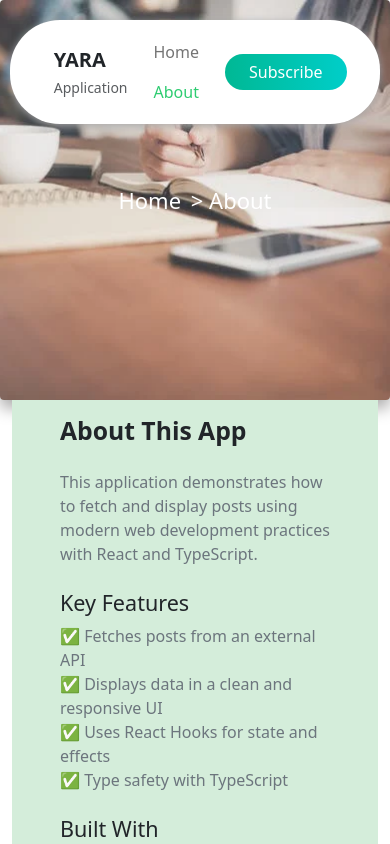
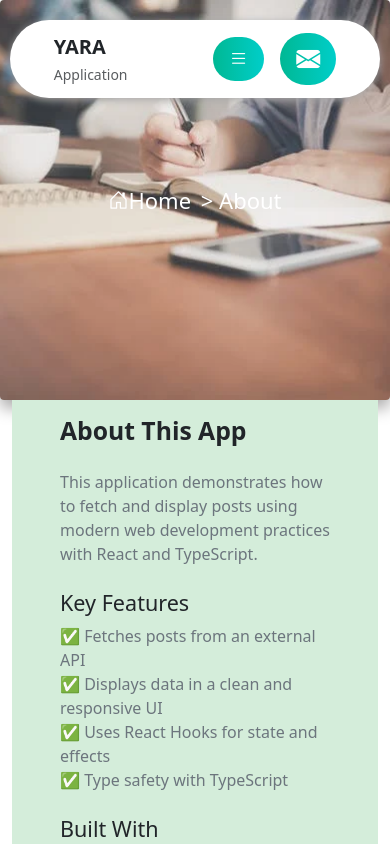
Before and after one commit to isharanilangani/yara_assignment, a React (Create React App) app in the folder frontend-project/: page /about in a window 390 px wide. Shown: the top 844 px of the page. Built offline with nearby package versions, Linux system fonts and the light colour scheme.

Commit message:
style(home): add responsive for mobile and tablet views

```diff
--- a/frontend-project/public/index.html
+++ b/frontend-project/public/index.html
@@ -1,6 +1,10 @@
 <!DOCTYPE html>
 <html lang="en">
   <head>
+    <link
+      rel="stylesheet"
+      href="https://cdn.jsdelivr.net/npm/bootstrap-icons@1.10.5/font/bootstrap-icons.css"
+    />
     <meta charset="UTF-8" />
     <meta name="viewport" content="width=device-width, initial-scale=1.0" />
     <title>Frontend Assignment</title>
--- a/frontend-project/src/components/Navbar.tsx
+++ b/frontend-project/src/components/Navbar.tsx
@@ -1,7 +1,14 @@
 import { NavLink } from "react-router-dom";
 import "../styles/global.css";
+import { useState } from "react";
 
 const Navbar: React.FC = () => {
+  const [dropdownOpen, setDropdownOpen] = useState(false);
+
+  const toggleDropdown = () => {
+    setDropdownOpen(!dropdownOpen);
+  };
+
   return (
     <nav className="custom-navbar fixed-top">
       <div className="container d-flex align-items-center justify-content-between">
@@ -13,7 +20,8 @@ const Navbar: React.FC = () => {
           </div>
         </div>
 
-        <ul className="nav">
+        {/* Desktop view navigation */}
+        <ul className="nav d-none d-md-flex">
           <li className="nav-item">
             <NavLink
               to="/"
@@ -36,9 +44,51 @@ const Navbar: React.FC = () => {
           </li>
         </ul>
 
-        <a className="btn btn-primary rounded-pill px-4" href="#subscribe">
-          Subscribe
-        </a>
+        {/* Mobile view: hamburger + subscribe */}
+        <div className="d-flex align-items-center">
+          <div className="d-md-none me-3">
+            <button
+              className="btn btn-primary rounded-pill px-3 py-2 d-flex align-items-center"
+              onClick={toggleDropdown}
+              style={{ fontSize: "1.2rem" }}
+            >
+              <i className={`bi ${dropdownOpen ? "bi-x-lg" : "bi-list"}`}></i>
+            </button>
+
+            {dropdownOpen && (
+              <div
+                className="dropdown-menu d-block dropdown-fade"
+                style={{ position: "absolute", top: "50px", right: "20px", zIndex: 1000 }}
+              >
+                <NavLink
+                  to="/"
+                  className="dropdown-item"
+                  onClick={() => setDropdownOpen(false)}
+                >
+                  Home
+                </NavLink>
+                <NavLink
+                  to="/about"
+                  className="dropdown-item"
+                  onClick={() => setDropdownOpen(false)}
+                >
+                  About
+                </NavLink>
+              </div>
+            )}
+          </div>
+
+          <a
+            className="btn btn-primary rounded-pill px-3 py-2 d-flex align-items-center"
+            href="#subscribe"
+          >
+            <span className="d-none d-md-block">Subscribe</span>
+            <i
+              className="bi bi-envelope-fill d-block d-md-none"
+              style={{ fontSize: "1.5rem" }}
+            ></i>
+          </a>
+        </div>
       </div>
     </nav>
   );
--- a/frontend-project/src/components/PostsFetch.tsx
+++ b/frontend-project/src/components/PostsFetch.tsx
@@ -2,9 +2,16 @@ import React, { useEffect, useRef, useState } from "react";
 import { usePosts } from "../hooks/usePosts";
 import PostCard from "./PostCard";
 
+const getInitialVisibleCount = () => {
+  const width = window.innerWidth;
+  if (width < 768) return 1;
+  if (width >= 768 && width < 1024) return 2;
+  return 3;
+};
+
 const PostsFetch: React.FC = () => {
   const { loading, error, data } = usePosts();
-  const [visibleCount, setVisibleCount] = useState(3);
+  const [visibleCount, setVisibleCount] = useState(getInitialVisibleCount);
   const [exploreClicked, setExploreClicked] = useState(false);
   const loaderRef = useRef<HTMLDivElement | null>(null);
 
@@ -31,9 +38,11 @@ const PostsFetch: React.FC = () => {
   const visiblePosts = data.slice(0, visibleCount);
 
   return (
-    <div className="bg-light-green py-5 px-5">
+    <div className="bg-light-green py-5 px-4">
       {loading && (
-        <div className="spinner-border text-primary" role="status"></div>
+        <div className="text-center">
+          <div className="spinner-border text-primary" role="status"></div>
+        </div>
       )}
 
       {error && <div className="alert alert-danger">{error}</div>}
@@ -46,15 +55,15 @@ const PostsFetch: React.FC = () => {
 
       {!loading && !error && data.length > 0 && (
         <>
-          <div className="row justify-content-center">
+          <div className="row">
             {visiblePosts.map((post) => (
-              <div className="col-md-4 mb-4" key={post.id}>
+              <div className="col-sm-12 col-md-6 col-lg-4 mb-4" key={post.id}>
                 <PostCard id={post.id} title={post.title} body={post.body} />
               </div>
             ))}
           </div>
 
-          {!exploreClicked && data.length > 3 && (
+          {!exploreClicked && data.length > visibleCount && (
             <div className="text-center mt-4">
               <button
                 className="btn btn-primary rounded-pill px-4"
--- a/frontend-project/src/styles/global.css
+++ b/frontend-project/src/styles/global.css
@@ -95,7 +95,7 @@
   width: 100%;
   max-width: 500px;
   height: 550px;
-  background-image: url('../assets/bg.png');
+  background-image: url("../assets/bg.png");
   background-size: cover;
   background-position: center;
   clip-path: url(#cloud-shape);
@@ -108,7 +108,7 @@
 
 /*Details Page Style*/
 .post-image {
-  background-image: url('../assets/details.png');
+  background-image: url("../assets/details.png");
   background-size: cover;
   background-position: center;
   width: cover;
@@ -142,3 +142,27 @@
 .home-link:hover {
   color: #2ecc71;
 }
+
+/* Mobile view: Change hover color for dropdown items */
+@media (max-width: 768px) {
+  .dropdown-item.active,
+  .dropdown-item:active {
+    background-color: var(--light-bg-color) !important; /* light green */
+    color: black !important; /* Optional: ensures text remains readable */
+  }
+
+  .dropdown-fade {
+    animation: fadeDropdown 0.2s ease-in-out;
+  }
+
+  @keyframes fadeDropdown {
+    0% {
+      opacity: 0;
+      transform: translateY(-10%);
+    }
+    100% {
+      opacity: 1;
+      transform: translateY(0);
+    }
+  }
+}
```
